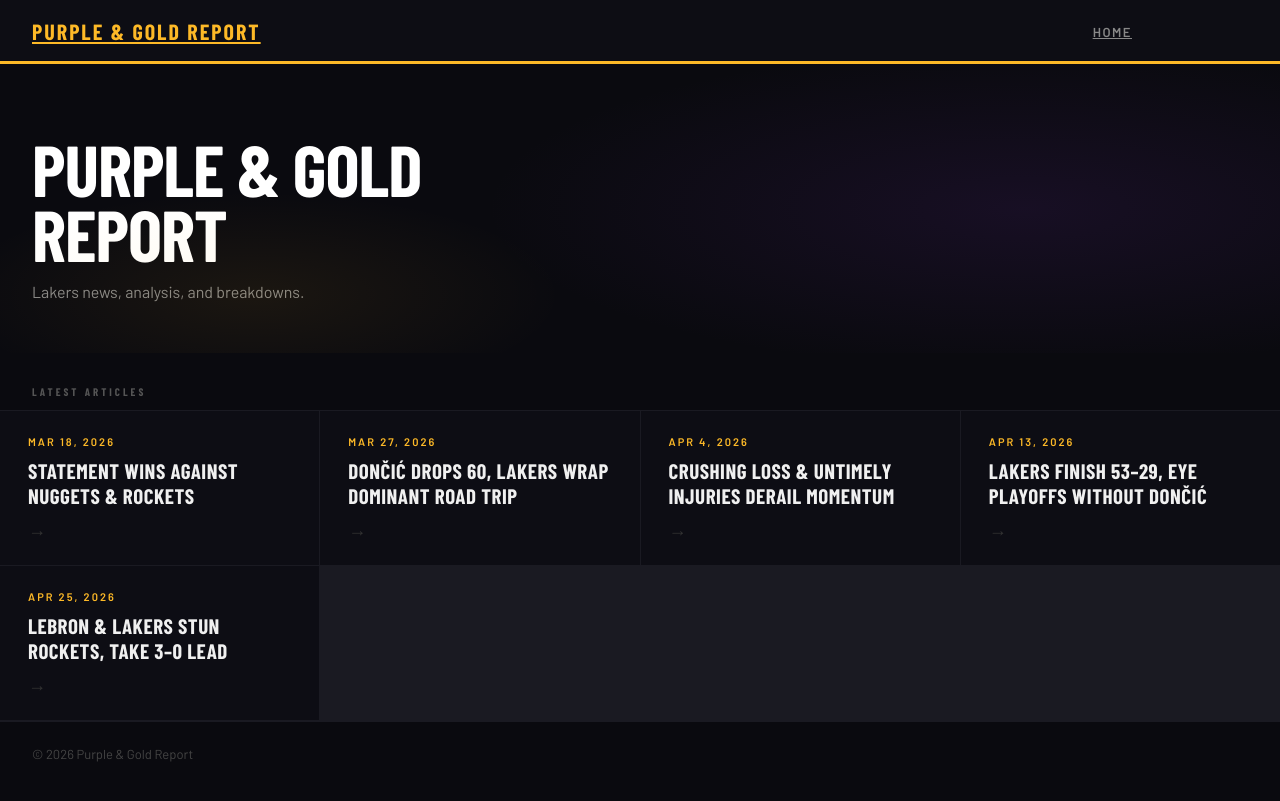
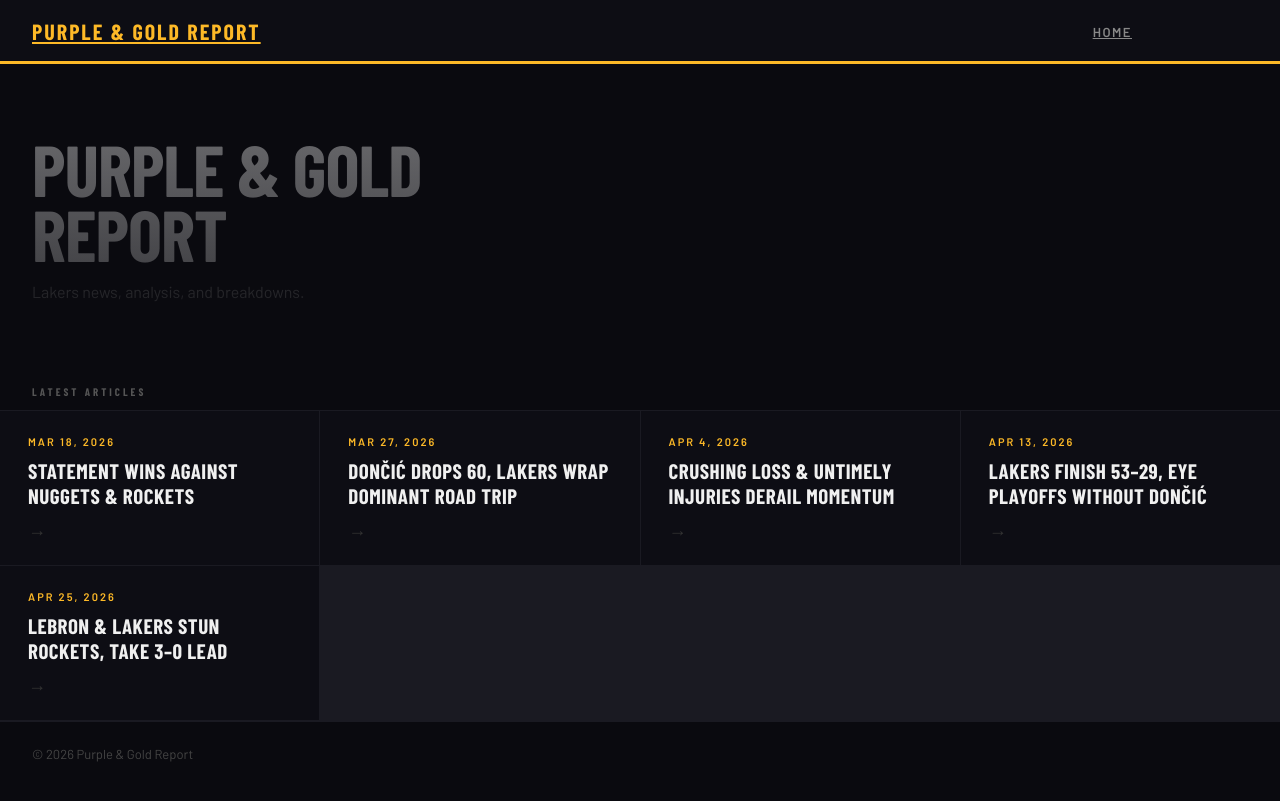
Before and after one commit to troyk-05/WRIT340-Public-Articles, a Jekyll site: the page built from index.md, in a window 1280 px wide. Shown: the top 801 px of the page. Built offline with Jekyll 4.4.1, drawn with Linux system fonts in a browser that asks for light colours; some web fonts are replaced.

Commit message:
Update style.scss

```diff
--- a/assets/css/style.scss
+++ b/assets/css/style.scss
@@ -67,14 +67,15 @@ body {
   position: relative;
   padding: 72px 32px 52px;
   overflow: hidden;
+  background-image: url('{{ page.image }}');
+  background-size: cover;
+  background-position: center top;
 
   &::before {
     content: '';
     position: absolute;
     inset: 0;
-    background:
-      radial-gradient(ellipse 60% 80% at 80% 50%, rgba(85,37,131,0.18) 0%, transparent 70%),
-      radial-gradient(ellipse 40% 60% at 20% 80%, rgba(253,185,39,0.07) 0%, transparent 60%);
+    background: linear-gradient(to bottom, rgba(10,10,15,0.55) 0%, rgba(10,10,15,0.85) 100%);  /* swap this line */
     pointer-events: none;
   }
 }
```
